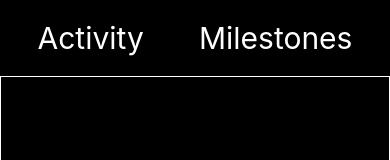
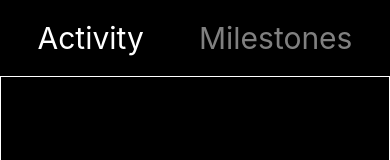
Before and after one commit to HashBukhtiar/hlthy, a React Native app: screen /Activity in a window 390 px wide. Shown: the top 160 px of the page. Built offline with nearby package versions, Linux system fonts and the light colour scheme.

Commit message:
Added color changing to Activity and Milestones to indicate which is currently selected #9

```diff
--- a/screens/Activity.js
+++ b/screens/Activity.js
@@ -11,10 +11,21 @@ import { renderBottomButtons } from './HomeFeed';
 
 export default function Activity() {
     const [activities, setActivities] = useState([]);
+    const [selectedTab, setSelectedTab] = useState('Activity'); // Track which tab is selected (Activity or Milestones)
 
     // Add new activity
     const addActivity = (activity) => {
         setActivities(prevActivities => [...prevActivities, activity]);
+    }
+
+    function selectActivity() {
+        console.log("Activity pressed");
+        setSelectedTab('Activity');
+    }
+
+    function selectMilestones() {
+        console.log("Milestones pressed");
+        setSelectedTab('Milestones');
     }
 
     return (
@@ -36,11 +47,11 @@ export default function Activity() {
     function renderHeaderButtons() {
         return (
             <View style={activityStyles.tabHeaderButtonsContainer}>
-                <TouchableOpacity style={activityStyles.tabHeaderButton} onPress={() => {console.log("Activity pressed")}}>
-                    <Text style={activityStyles.tabHeader}>Activity</Text>
+                <TouchableOpacity activeOpacity={1} style={activityStyles.tabHeaderButton} onPress={() => selectActivity()}>
+                    <Text style={selectedTab === 'Activity' ? activityStyles.selectedTabHeader : activityStyles.unselectedTabHeader}>Activity</Text>
                 </TouchableOpacity>
-                <TouchableOpacity style={activityStyles.tabHeaderButton} onPress={() => {console.log("Milestones pressed")}}>
-                    <Text style={activityStyles.tabHeader}>Milestones</Text>
+                <TouchableOpacity activeOpacity={1} style={activityStyles.tabHeaderButton} onPress={() => selectMilestones()}>
+                    <Text style={selectedTab === 'Milestones' ? activityStyles.selectedTabHeader : activityStyles.unselectedTabHeader}>Milestones</Text>
                 </TouchableOpacity>
             </View>
         );
@@ -60,9 +71,15 @@ const activityStyles = StyleSheet.create({
         justifyContent: 'center',
         alignItems: 'center',
     },
-    tabHeader: {
+    selectedTabHeader: {
         fontSize: 30,
         color: 'white',
+        fontFamily: 'System',
+        paddingHorizontal: 10,
+    },
+    unselectedTabHeader: {
+        fontSize: 30,
+        color: 'grey',
         fontFamily: 'System',
         paddingHorizontal: 10,
     },
```
Also changed, not shown: 1 other file (tests, documents, lock files or other folders).
